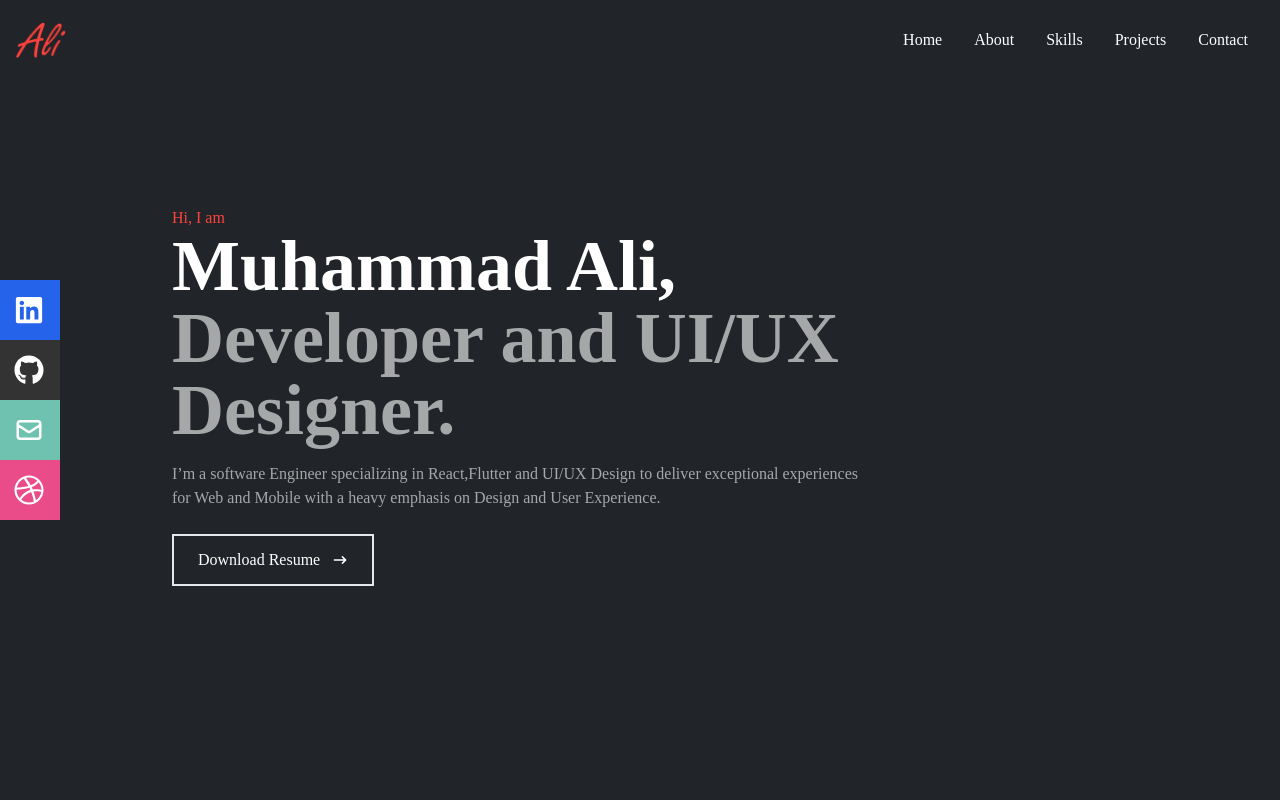
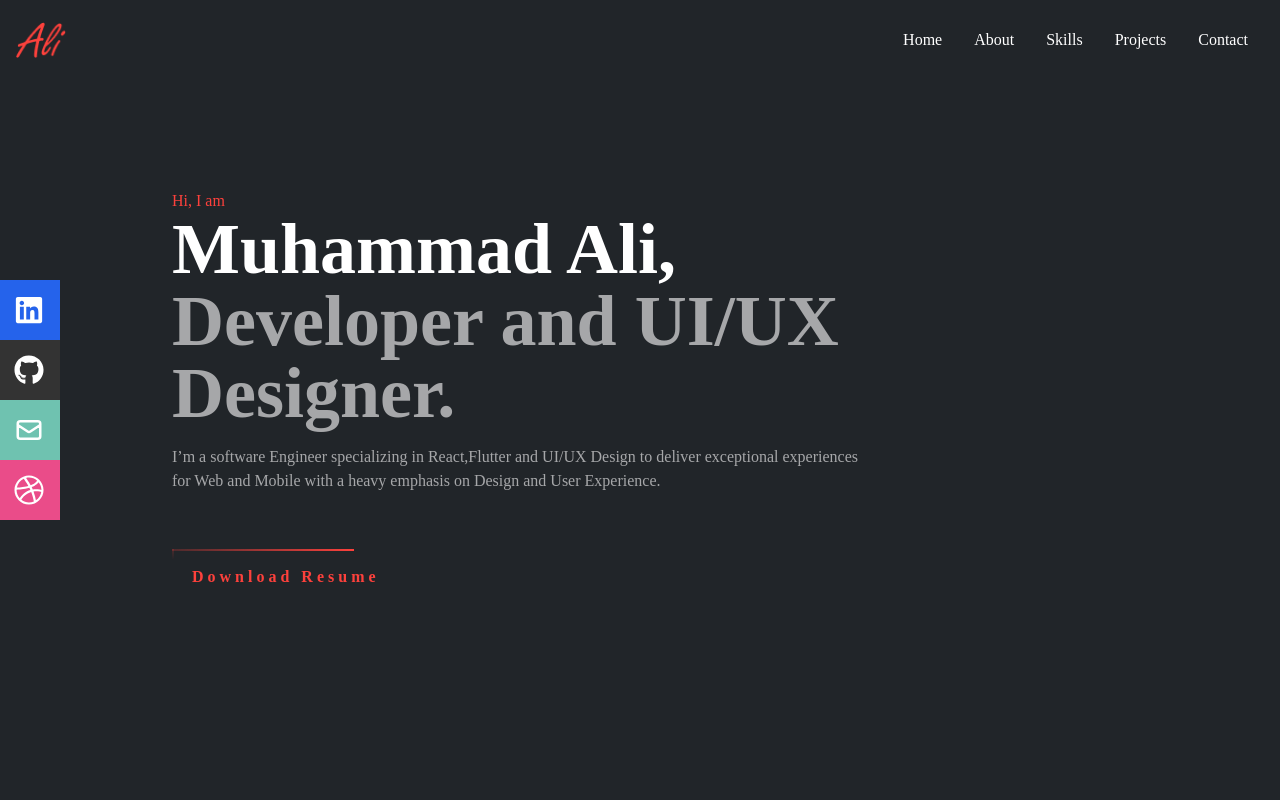
Before and after one commit to ali-vx/portfolio, a React (Create React App) app: page / in a window 1280 px wide. Shown: the top 800 px of the page. Built offline with nearby package versions, Linux system fonts and the light colour scheme.

Commit message:
added animated button

```diff
--- a/src/components/Home.jsx
+++ b/src/components/Home.jsx
@@ -1,5 +1,4 @@
 import React from 'react';
-import { HiArrowNarrowRight } from 'react-icons/hi';
 
 const Home = () => {
   return (
@@ -17,12 +16,19 @@ const Home = () => {
           I’m a software Engineer specializing in React,Flutter and  UI/UX Design to deliver exceptional experiences for Web and Mobile with a heavy emphasis on Design and User Experience.
         </p>
         <div>
-          <button className='text-white group border-2 px-6 py-3 my-2 flex items-center hover:bg-[#FD413C] hover:border-[#FD413C]'>
+        <a className='resume-btn' href="#">
+        <span></span>
+        <span></span>
+        <span></span>
+        <span></span>
+        Download Resume
+        </a>
+          {/* <button className='text-white group border-2 px-6 py-3 my-2 flex items-center hover:bg-[#FD413C] hover:border-[#FD413C]'>
             Download Resume
             <span>
               <HiArrowNarrowRight className='ml-3 ' />
             </span>
-          </button>
+          </button> */}
         </div>
       </div>
     </div>
--- a/src/index.css
+++ b/src/index.css
@@ -33,3 +33,106 @@ body:after {
     background-position: center;
     height: 250px;
 }
+
+.resume-btn {
+    position: relative;
+    display: inline-block;
+    padding: 16px 20px;
+    color: #FD413C;
+    font-size: 16px;
+    text-decoration: none;
+    font-weight: 600;
+    overflow: hidden;
+    transition: .5s;
+    margin-top: 40px;
+    letter-spacing: 4px
+  }
+
+  .resume-btn:hover {
+    background: #d44843;
+    color: #fff;
+    box-shadow: 0 0 5px #d4484396,
+                0 0 25px #d4484396,
+                0 0 50px #d4484396,
+                0 0 100px #d4484396;
+  }
+
+  .resume-btn span {
+    position: absolute;
+    display: block;
+  }
+
+  .resume-btn span:nth-child(1) {
+    top: 0;
+    left: -100%;
+    width: 100%;
+    height: 2px;
+    background: linear-gradient(90deg, transparent, #FD413C);
+    animation: btn-anim1 1s linear infinite;
+  }
+
+  @keyframes btn-anim1 {
+    0% {
+      left: -100%;
+    }
+    50%,100% {
+      left: 100%;
+    }
+  }
+
+  .resume-btn span:nth-child(2) {
+    top: -100%;
+    right: 0;
+    width: 2px;
+    height: 100%;
+    background: linear-gradient(180deg, transparent, #FD413C);
+    animation: btn-anim2 1s linear infinite;
+    animation-delay: .25s
+  }
+
+  @keyframes btn-anim2 {
+    0% {
+      top: -100%;
+    }
+    50%,100% {
+      top: 100%;
+    }
+  }
+
+  .resume-btn span:nth-child(3) {
+    bottom: 0;
+    right: -100%;
+    width: 100%;
+    height: 2px;
+    background: linear-gradient(270deg, transparent, #FD413C);
+    animation: btn-anim3 1s linear infinite;
+    animation-delay: .5s
+  }
+
+  @keyframes btn-anim3 {
+    0% {
+      right: -100%;
+    }
+    50%,100% {
+      right: 100%;
+    }
+  }
+
+  .resume-btn span:nth-child(4) {
+    bottom: -100%;
+    left: 0;
+    width: 2px;
+    height: 100%;
+    background: linear-gradient(360deg, transparent, #FD413C);
+    animation: btn-anim4 1s linear infinite;
+    animation-delay: .75s
+  }
+
+  @keyframes btn-anim4 {
+    0% {
+      bottom: -100%;
+    }
+    50%,100% {
+      bottom: 100%;
+    }
+  }
```
